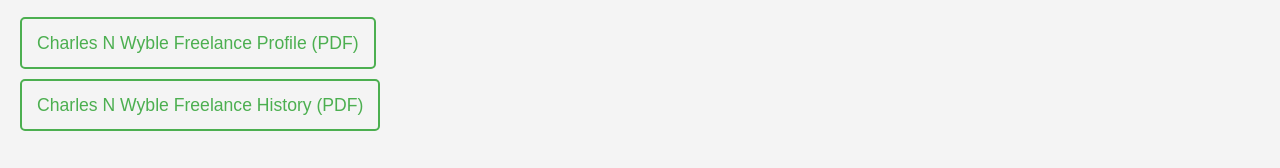
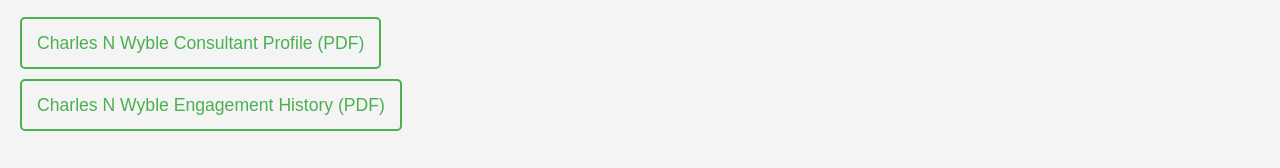
Before and after one commit to ReachableCEO/profile-consulting.reachableceo.com, a plain HTML site: page index.html in a window 1280 px wide. Shown: the part 218-386 px from the top of the page. Drawn offline with Linux system fonts and the light colour scheme.

Commit message:
first cut of the profile

```diff
--- a/index.html
+++ b/index.html
@@ -16,8 +16,8 @@
     <section class="resume-links">
         <h2>Consulting profile documents for Charles N Wyble </h2>
         <ul>
-            <li><a href="./CharlesNWyble-ConsultingProfile.pdf" target="_blank" class="resume-link">Charles N Wyble Freelance Profile (PDF)</a></li>
-            <li><a href="./CharlesNWyble-ConsultingHistory.pdf" target="_blank" class="resume-link">Charles N Wyble Freelance History (PDF)</a></li>
+            <li><a href="./CharlesNWyble-ConsultantProfile.pdf" target="_blank" class="resume-link">Charles N Wyble Consultant Profile (PDF)</a></li>
+            <li><a href="./CharlesNWyble-ConsultantHistory.pdf" target="_blank" class="resume-link">Charles N Wyble Engagement History (PDF)</a></li>
         </ul>
     </section>
 
```
Also changed, not shown: 1 other file.
